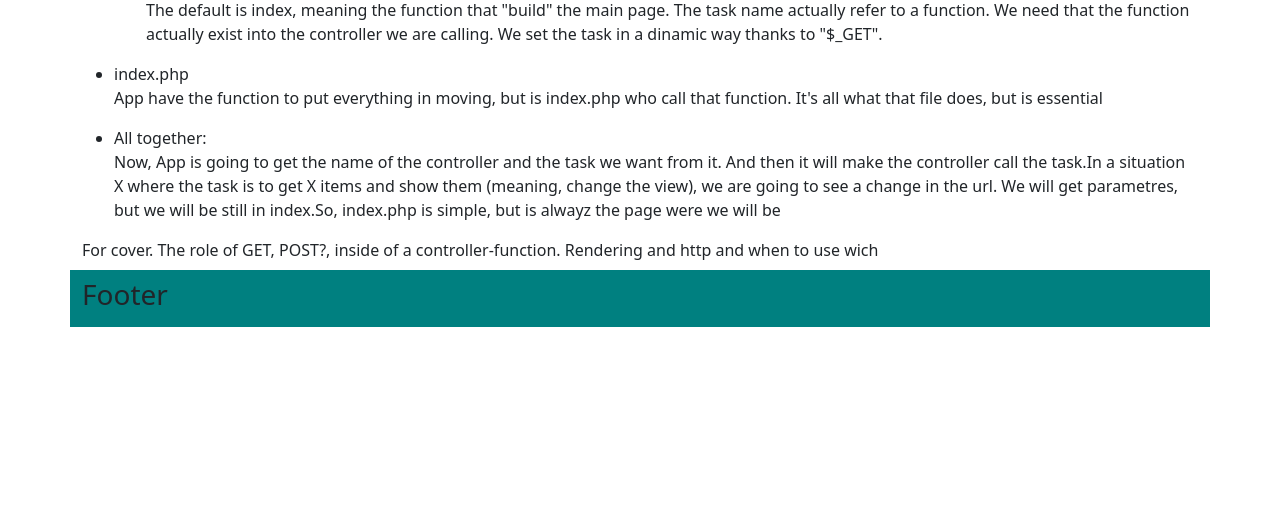
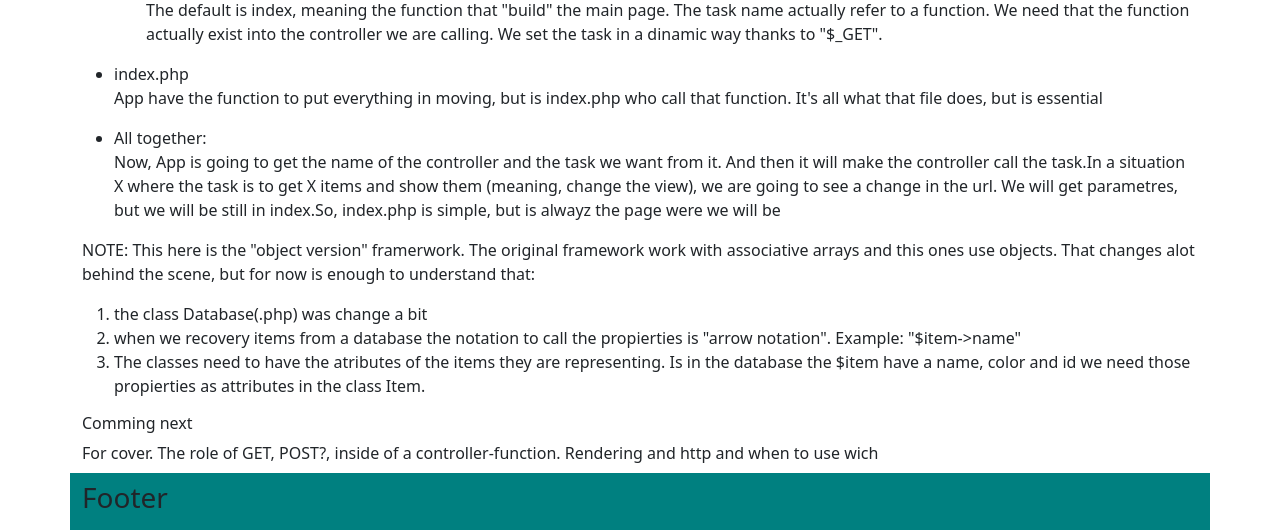
Before and after one commit to JessicaVF/php-framework, a PHP site: page / in a window 1280 px wide. Shown: the part 1530-2060 px from the top of the page. Before the commit the page ends 1857 px from the top, so only its background shows below. Run offline with PHP 8.4, Linux system fonts and the light colour scheme.

Commit message:
explanations for object version

```diff
--- a/core/Database.php
+++ b/core/Database.php
@@ -13,7 +13,7 @@ class Database
 
         $pdo = new PDO('mysql:host=localhost;dbname=garages','garage' ,'garage', [
             PDO::ATTR_ERRMODE => PDO::ERRMODE_EXCEPTION  ,
-            PDO::ATTR_DEFAULT_FETCH_MODE  =>    PDO::FETCH_ASSOC
+            PDO::ATTR_DEFAULT_FETCH_MODE  =>    PDO::FETCH_OBJ
         ]);
 
         return $pdo;
--- a/templates/home/home.html.php
+++ b/templates/home/home.html.php
@@ -24,6 +24,7 @@
         We can have also views based in the categories
         (veggetables, meat, candy, etc).
     </p>
+
 </div>
 
 <div class="row">
@@ -155,4 +156,23 @@
     </li>
 </ul>
 
+<p> NOTE: This here is the "object version" framerwork. The original framework
+    work with associative arrays and this ones use objects. That changes
+    alot behind the scene, but for now is enough to understand that:
+
+    <ol>
+        <li> the class Database(.php) was change a bit </li>
+        <li> when we recovery items from a database the notation to
+        call the propierties is "arrow notation". Example:
+        "$item->name"
+        </li>
+        <li> The classes need to have the atributes of the items they are
+        representing. Is in the database the $item have a name, color and id
+        we need those propierties as attributes in the class Item.
+        </li>
+    </ol>
+
+
+
+<h6> Comming next </h6>
 For cover. The role of GET, POST?, inside of a controller-function. Rendering and http and when to use wich
```
